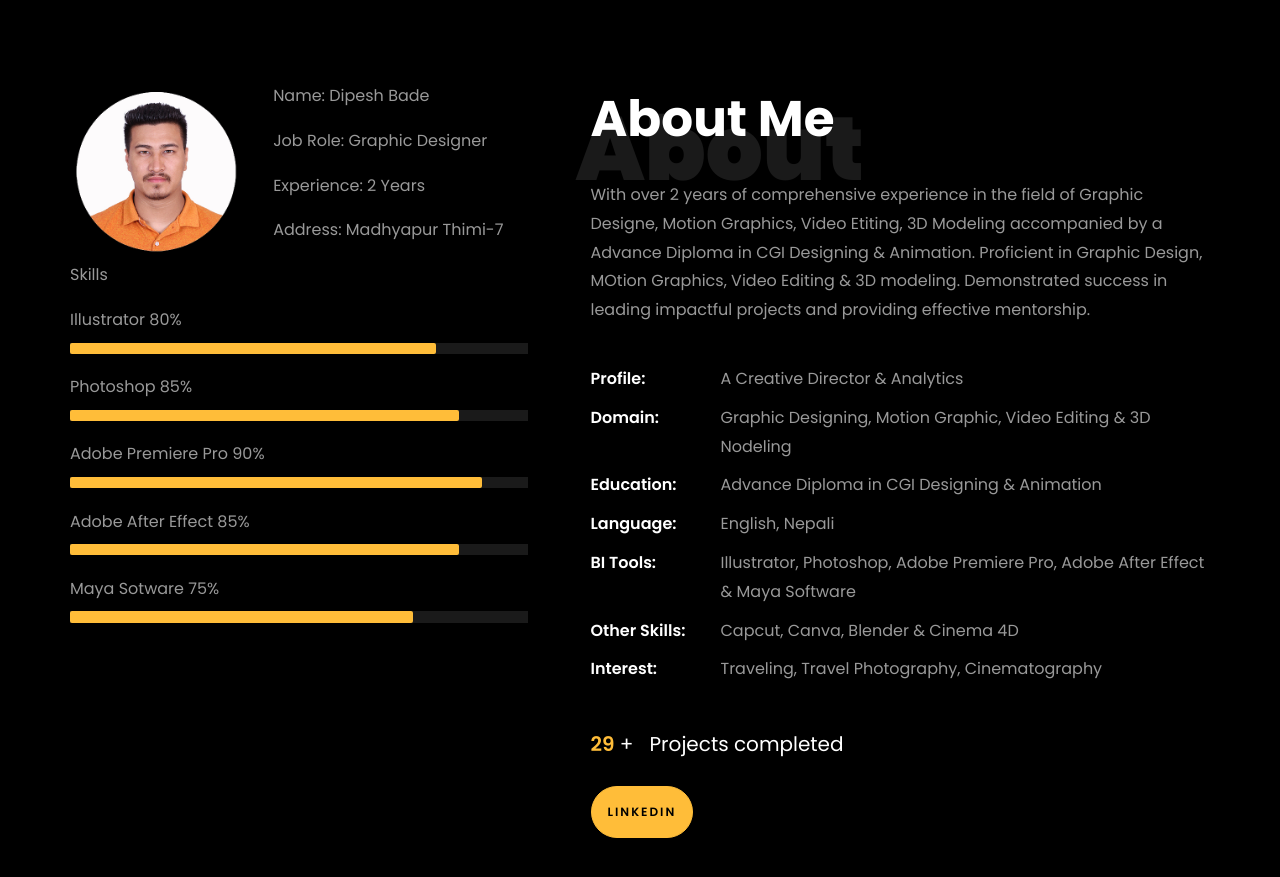
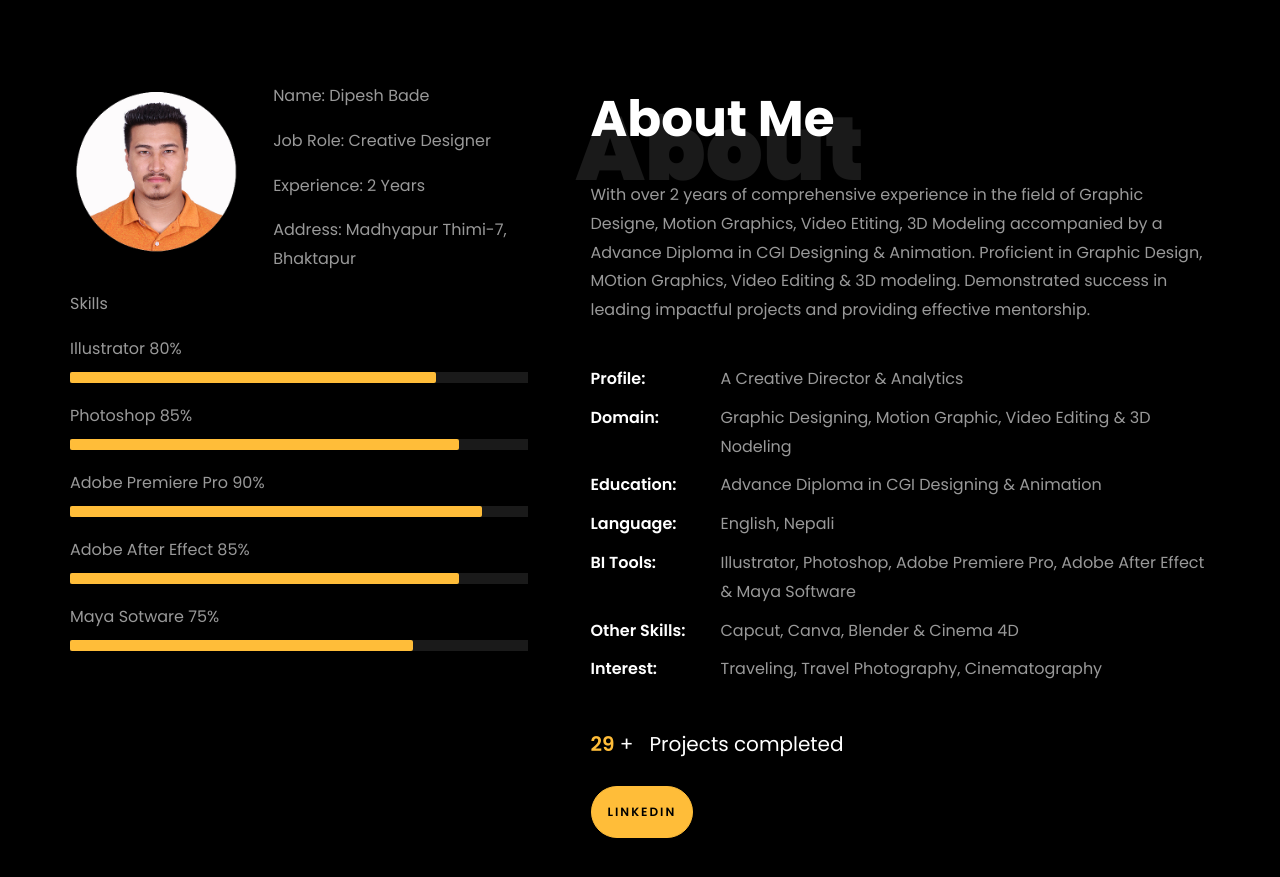
Before and after one commit to depeeshbadey-hub/dipeshbade.github.io, a plain HTML site: page index.html in a window 1280 px wide. Shown: the part 780-1657 px from the top of the page. Drawn offline with Linux system fonts and the light colour scheme; files whose address does not match are found by name.

Commit message:
initial commit

```diff
--- a/index.html
+++ b/index.html
@@ -220,9 +220,9 @@
 									<div class="col-sm-6 col-md-7">
 									  <div class="about-info">
 										<p><span class="title-s">Name: </span> <span>Dipesh Bade</span></p>
-										<p><span class="title-s">Job Role: </span> <span>Graphic Designer</span></p>
+										<p><span class="title-s">Job Role: </span> <span>Creative Designer</span></p>
 										<p><span class="title-s">Experience: </span> <span>2 Years</span></p>
-										<p><span class="title-s">Address: </span> <span>Madhyapur Thimi-7</span></p>
+										<p><span class="title-s">Address: </span> <span>Madhyapur Thimi-7, Bhaktapur</span></p>
 									  </div>
 									</div>
 								  </div>
```
